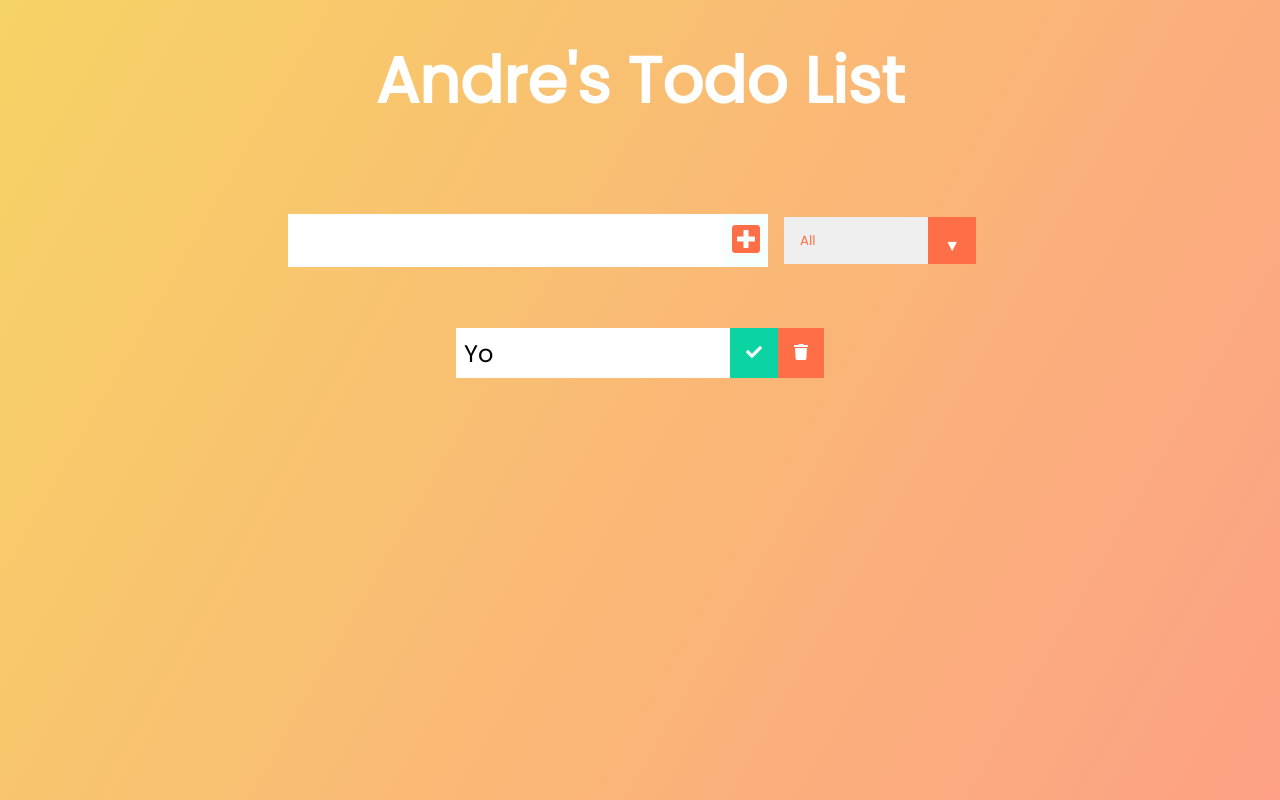
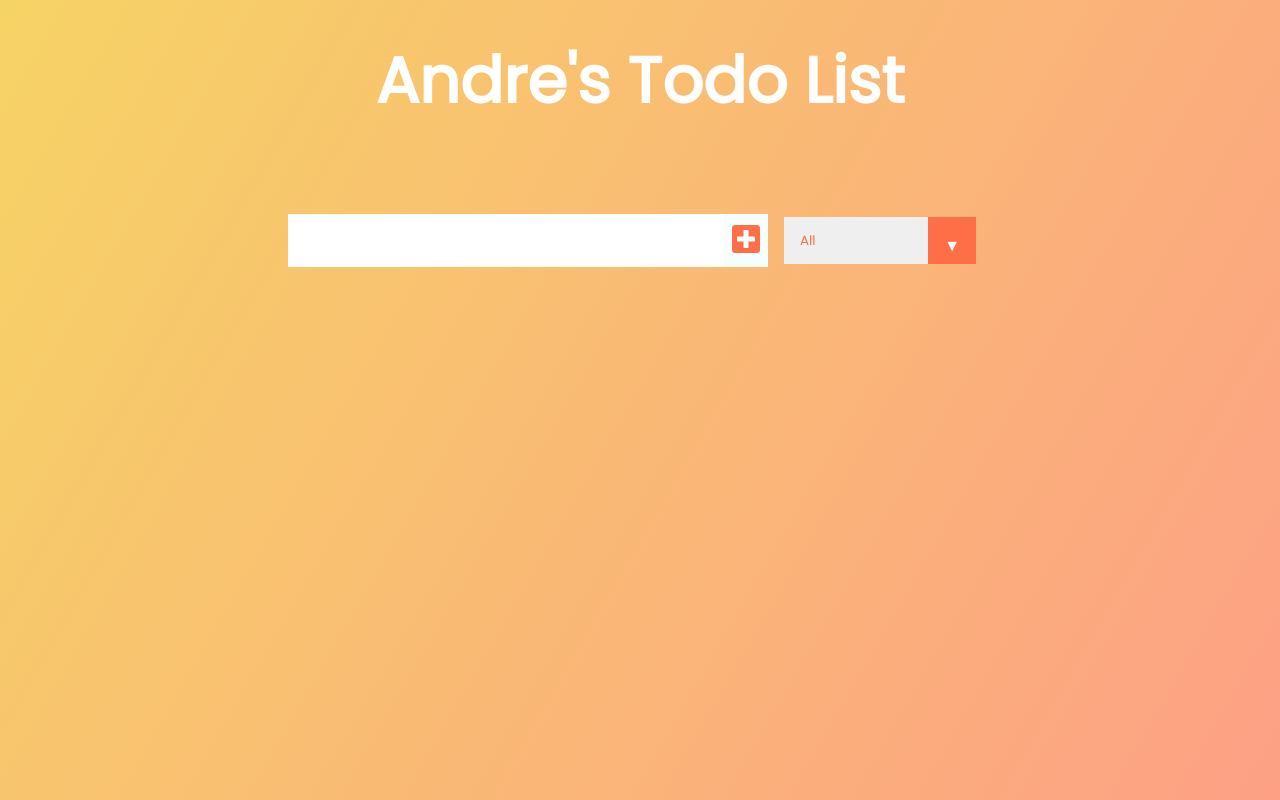
Before and after one commit to Dang3rZone/To-do-List, a React (Create React App) app: page / in a window 1280 px wide. Built offline with nearby package versions, Linux system fonts and the light colour scheme.

Commit message:
imported props todos to the todolist comp for adding a new todo everytime the btn is clicked

```diff
--- a/src/App.js
+++ b/src/App.js
@@ -19,7 +19,7 @@ function App() {
         setInputText={setInputText}
         inputText={inputText}
       />
-      <TodoList />
+      <TodoList todos={todos} />
     </div>
   );
 }
--- a/src/components/TodoList.js
+++ b/src/components/TodoList.js
@@ -2,11 +2,13 @@ import React from 'react';
 //components
 import Todo from './Todo';
 
-const TodoList = () => {
+const TodoList = ({ todos }) => {
   return (
     <div className="todo-container">
       <ul className="todo-list">
-        <Todo />
+        {todos.map((todo) => (
+          <Todo />
+        ))}
       </ul>
     </div>
   );
```
